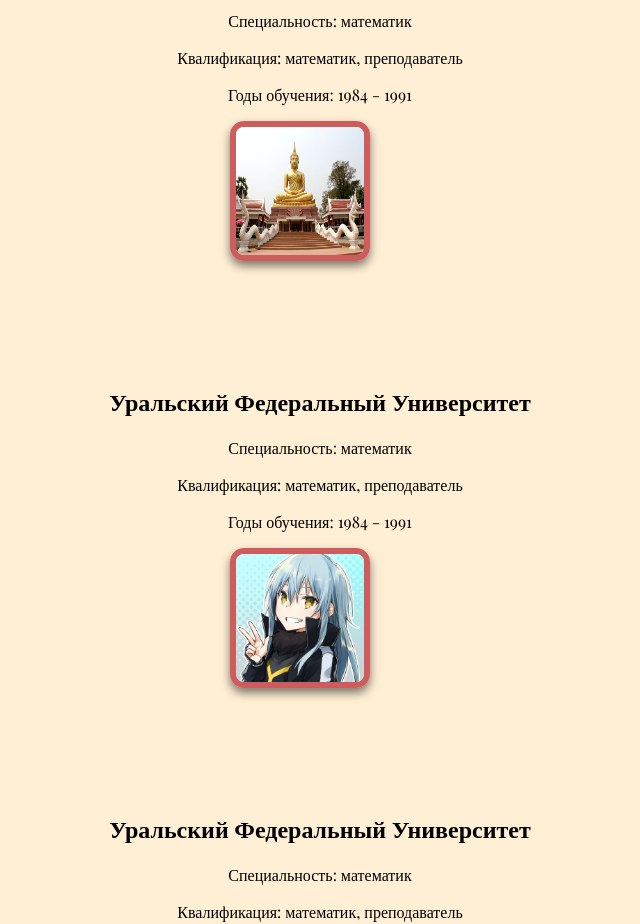
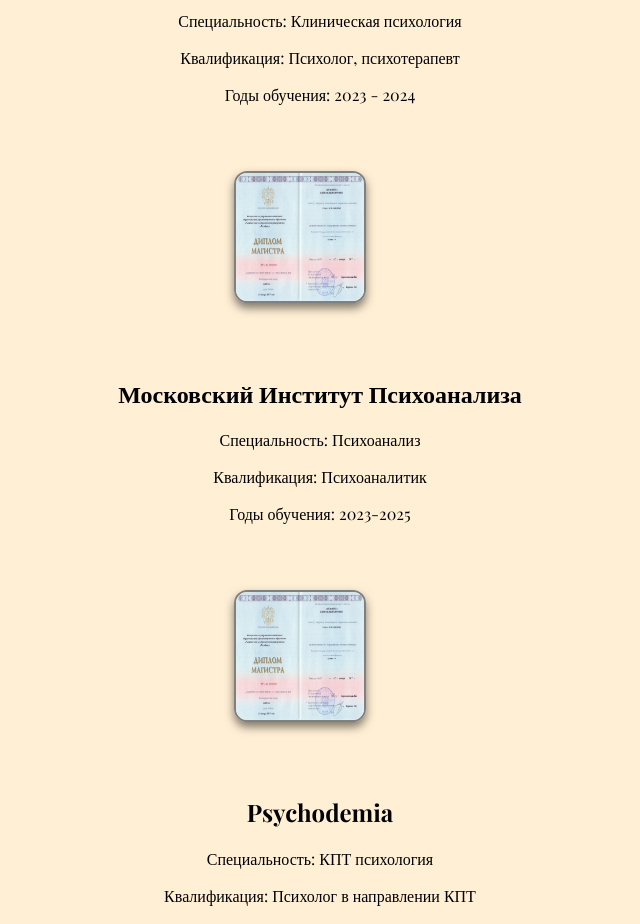
Before and after one commit to 9Kimer/Landing-page-psychologist, a React (Vite) app: page /education in a window 1280 px wide. Shown: the part 320-1244 px from the top of the page, without its empty margins (320-960 px from the left). Built offline with nearby package versions, Linux system fonts and the light colour scheme; a web font is replaced by a local one.

Commit message:
global changes CSS

```diff
--- a/src/App.jsx
+++ b/src/App.jsx
@@ -4,21 +4,22 @@
 import Footer from './components/footer/Footer';
 import Header from './components/header/Header';
 import Price from './components/price/Price';
+import styles from './styles/flex.module.css';
 
 export default function App() {
 	return (
-		<>
-			<Header />
+		<div className={styles.container}>
+			<Header className={styles.item} />
 
-			<MainItem />
+			<MainItem className={styles.item} />
 
-			<About />
+			<About className={styles.item} />
 
-			<Price />
+			<Price className={styles.item} />
 
-			<Education />
+			<Education className={styles.item} />
 
-			<Footer />
-		</>
+			<Footer className={styles.item} />
+		</div>
 	);
 }
--- a/src/components/education/Education.jsx
+++ b/src/components/education/Education.jsx
@@ -1,8 +1,6 @@
 import { useState } from 'react';
 import styles from './Education.module.css';
-import Buddah from '/public/Buddah.jpg';
-import Pereyro from '/public/Pereyro.jpg';
-import Rimura from '/public/rimura.jpg';
+import diplomaFake from '/public/diplomaFake.jpg';
 
 export default function Education() {
 	const [isClickedFirst, setIsClickedFirst] = useState(false);
@@ -15,37 +13,37 @@
 			<div className={styles.items}>
 				<div className={styles.item}>
 					<h2>Уральский Федеральный Университет</h2>
-					<p>Специальность: математик </p>
-					<p>Квалификация: математик, преподаватель</p>
-					<p>Годы обучения: 1984 - 1991</p>
+					<p>Специальность: Клиническая психология </p>
+					<p>Квалификация: Психолог, психотерапевт</p>
+					<p>Годы обучения: 2023 - 2024</p>
 					<img
 						onClick={() => setIsClickedFirst(true)}
 						className={isClickedFirst ? styles.bigImages : styles.images}
-						src={Buddah}
+						src={diplomaFake}
 					/>
 				</div>
 
 				<div className={styles.item}>
-					<h2>Уральский Федеральный Университет</h2>
-					<p>Специальность: математик </p>
-					<p>Квалификация: математик, преподаватель</p>
-					<p>Годы обучения: 1984 - 1991</p>
+					<h2>Московский Институт Психоанализа</h2>
+					<p>Специальность: Психоанализ</p>
+					<p>Квалификация: Психоаналитик</p>
+					<p>Годы обучения: 2023-2025</p>
 					<img
 						onClick={() => setIsClickedSec(true)}
 						className={isClickedSec ? styles.bigImages : styles.images}
-						src={Rimura}
+						src={diplomaFake}
 					/>
 				</div>
 
 				<div className={styles.item}>
-					<h2>Уральский Федеральный Университет</h2>
-					<p>Специальность: математик </p>
-					<p>Квалификация: математик, преподаватель</p>
-					<p>Годы обучения: 1984 - 1991</p>
+					<h2>Psychodemia</h2>
+					<p>Специальность: КПТ психология </p>
+					<p>Квалификация: Психолог в направлении КПТ</p>
+					<p>Годы обучения: 2020-2024</p>
 					<img
 						onClick={() => setIsClickedThird(true)}
 						className={isClickedThird ? styles.bigImages : styles.images}
-						src={Pereyro}
+						src={diplomaFake}
 					/>
 				</div>
 			</div>
--- a/src/components/education/Education.module.css
+++ b/src/components/education/Education.module.css
@@ -16,15 +16,24 @@
 }
 
 .item {
-	padding-bottom: 100px;
+	padding-bottom: 50px;
 }
 
 .images {
+	margin-top: 50px;
 	height: 128px;
 	width: 128px;
+	border: 2px solid gray;
+}
+
+.images:hover {
+	box-shadow: 0px 5px 10px 0px rgba(0.5, 0.5, 0.5, 1);
+	cursor: zoom-in;
 }
 
 .bigImages {
-	height: 512px;
-	width: 1356x;
+	margin-top: 50px;
+	max-height: 100%;
+	max-width: 100%;
+	border: 2px solid gray;
 }
--- a/src/main.jsx
+++ b/src/main.jsx
@@ -9,6 +9,7 @@
 import Header from './components/header/Header.jsx';
 import Price from './components/price/Price.jsx';
 import './styles/global.css';
+import './styles/responsive.css';
 
 const router = createBrowserRouter([
 	{
```
Also changed, not shown: src/styles/responsive.css (added, +14 -0 lines), public/diplomaFake.jpg (added), src/styles/flex.module.css (added).
